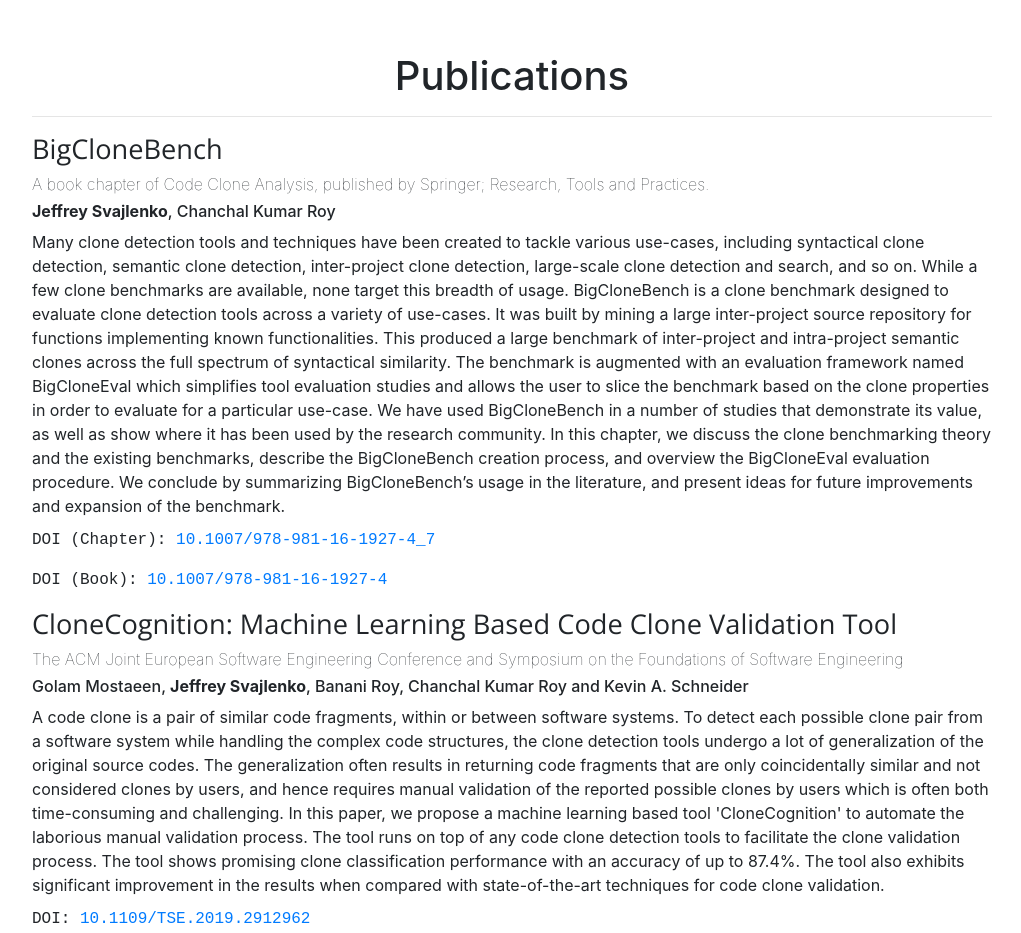
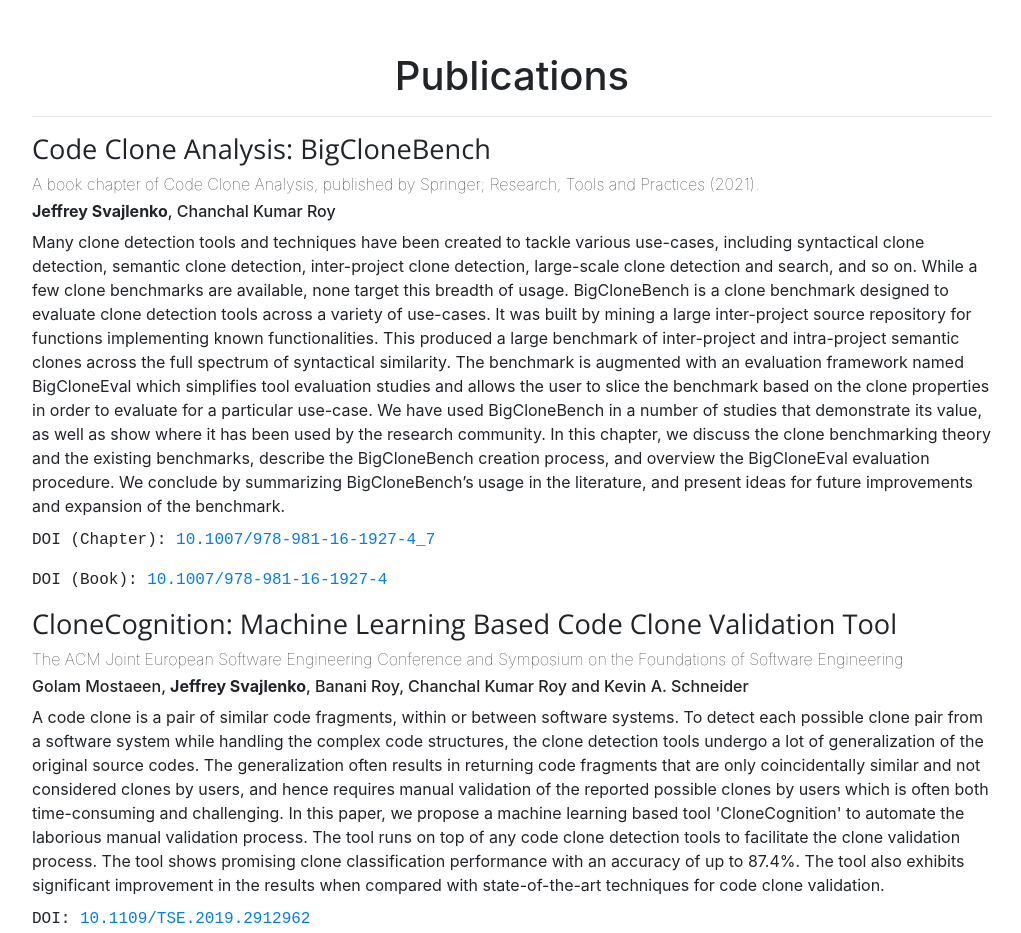
Before and after one commit to jeffsvajlenko/jeffsvajlenko.github.io, a plain HTML site: page index.html in a window 1280 px wide. Shown: the part 3180-4113 px from the top of the page, without its empty margins (128-1149 px from the left). Drawn offline with nearby package versions, Linux system fonts and the light colour scheme.

Commit message:
Update index.html

```diff
--- a/index.html
+++ b/index.html
@@ -162,8 +162,8 @@
             <h1 class="article-header">Publications</h1>
             <hr>
             <section class="publication">
-                <h1 class="publications-publication-title">BigCloneBench</h1>
-                <h2 class="publications-publication-location">A book chapter of Code Clone Analysis, published by Springer; Research, Tools and Practices.</h2>
+                <h1 class="publications-publication-title">Code Clone Analysis: BigCloneBench</h1>
+                <h2 class="publications-publication-location">A book chapter of Code Clone Analysis, published by Springer; Research, Tools and Practices (2021).</h2>
                 <h3 class="publications-publication-authors"><b>Jeffrey Svajlenko</b>, Chanchal Kumar Roy</h3>
                 <p class="publications-publication-abstract">Many clone detection tools and techniques have been created to tackle various use-cases, including syntactical clone detection, semantic clone detection, inter-project clone detection, large-scale clone detection and search, and so on. While a few clone benchmarks are available, none target this breadth of usage. BigCloneBench is a clone benchmark designed to evaluate clone detection tools across a variety of use-cases. It was built by mining a large inter-project source repository for functions implementing known functionalities. This produced a large benchmark of inter-project and intra-project semantic clones across the full spectrum of syntactical similarity. The benchmark is augmented with an evaluation framework named BigCloneEval which simplifies tool evaluation studies and allows the user to slice the benchmark based on the clone properties in order to evaluate for a particular use-case. We have used BigCloneBench in a number of studies that demonstrate its value, as well as show where it has been used by the research community. In this chapter, we discuss the clone benchmarking theory and the existing benchmarks, describe the BigCloneBench creation process, and overview the BigCloneEval evaluation procedure. We conclude by summarizing BigCloneBench’s usage in the literature, and present ideas for future improvements and expansion of the benchmark.</p>
                 <p class="publications-publication-doi">DOI (Chapter): <a href="https://doi.org/10.1007/978-981-16-1927-4_7" target="_blank">10.1007/978-981-16-1927-4_7</a></p>
```
